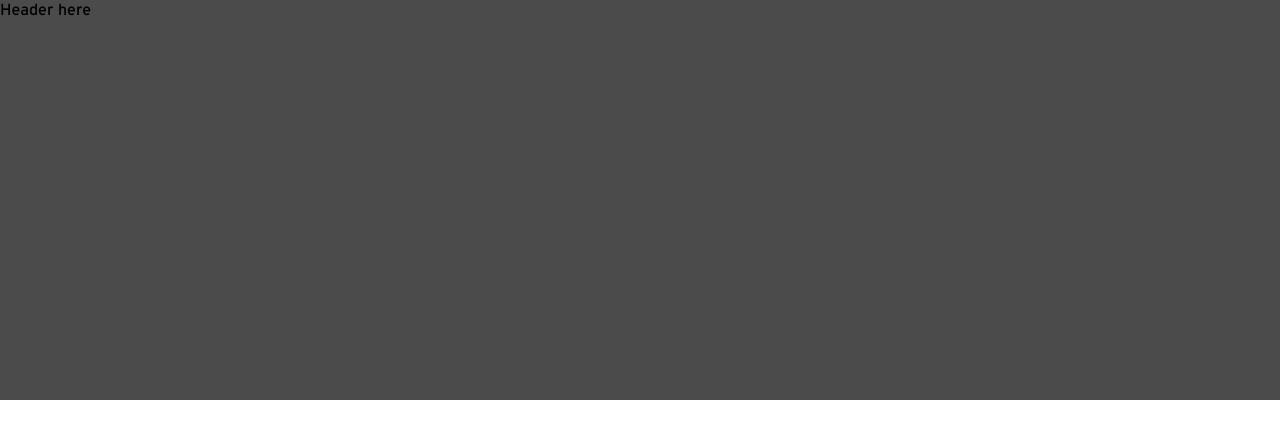
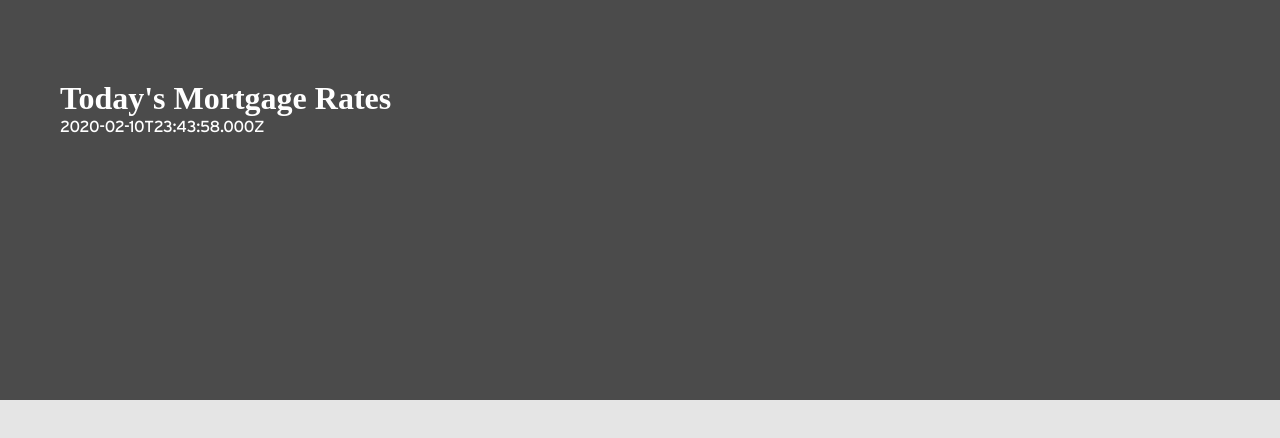
Before and after one commit to chrisstiles/Mortgage-Rate-Calculator, a React app: page / in a window 1280 px wide. Shown: the top 438 px of the page. Built offline with nearby package versions, Linux system fonts and the light colour scheme; the HTML template or start-up script is replaced by a standard one; a web font is replaced by a local one.

Commit message:
Continue UI

```diff
--- /dev/null
+++ b/src/components/Content/index.js
@@ -0,0 +1 @@
+export { default } from './Content';
--- a/src/components/Header/Header.js
+++ b/src/components/Header/Header.js
@@ -4,7 +4,18 @@ import styles from './Header.module.scss';
 export default function Header() {
   return (
     <div className={styles.wrapper}>
-      Header here
+      <div className={styles.content}>
+        <Top />
+        {(new Date().toISOString())}
+      </div>
     </div>
   )
 }
+
+function Top() {
+  return (
+    <div className={styles.top}>
+      <h1>Today's Mortgage Rates</h1>
+    </div>
+  );
+}
--- a/src/components/Header/Header.module.scss
+++ b/src/components/Header/Header.module.scss
@@ -1,7 +1,19 @@
 /*---------------------------*/
 /* Header */
+/*---------------------------*/
 
 .wrapper {
   background-color:#4B4B4B;
   height:400px;
+  padding: 80px 60px;
+  color:#fff;
 }
+
+.content {
+  max-width:1200px;
+  margin:0 auto;
+}
+
+
+/*---------------------------*/
+/* Top */
--- a/src/index.js
+++ b/src/index.js
@@ -3,4 +3,4 @@ import React from 'react';
 import ReactDOM from 'react-dom';
 import App from './App';
 
-ReactDOM.render(<App />, document.getElementById('root'));
+ReactDOM.render(<App />, document.getElementById('mortgage-rates-wrapper'));
--- a/src/styles/general.scss
+++ b/src/styles/general.scss
@@ -1,5 +1,15 @@
 /*---------------------------*/
 /* General */
+/*---------------------------*/
+
+/*---------------------------*/
+/* Variables */
+
+$serif: 'NoeDisplay', serif;
+$sansSerif: 'Interstate', Helvetica, Verdana, Arial, sans-serif;
+
+/*---------------------------*/
+/* Shared Styles */
 
 * {
   margin:0;
@@ -25,18 +35,23 @@ html {
 body {
   margin:0;
   padding:0;
-  font-family: 'Interstate', Helvetica, Verdana, Arial, sans-serif;
+  background-color:#E5E5E5;
 }
 
-a {
+#mortgage-rates-wrapper {
+  font-family: $sansSerif;
+
+  *:not(h1) {
+    font-family: $sansSerif;
+    letter-spacing: -.02em; // Fix for Interstate's odd letter spacing
+  }
+
+  h1 {
+    font-family: $serif;
+    letter-spacing: normal;
+  }
+
+  a {
   -webkit-tap-highlight-color:rgba(0,0,0,.2);
+  }
 }
-
-h1 {
-  font-family: 'NoeDisplay', serif;
-}
-
-p {
-  // Fix for Interstate's odd letter spacing
-  letter-spacing: -.02em;
-}
--- a/src/views/index.html
+++ b/src/views/index.html
@@ -9,7 +9,7 @@
 
 <body>
 
-<div id="root"></div>
+<div id="mortgage-rates-wrapper"></div>
 
 </body>
 </html>
```
